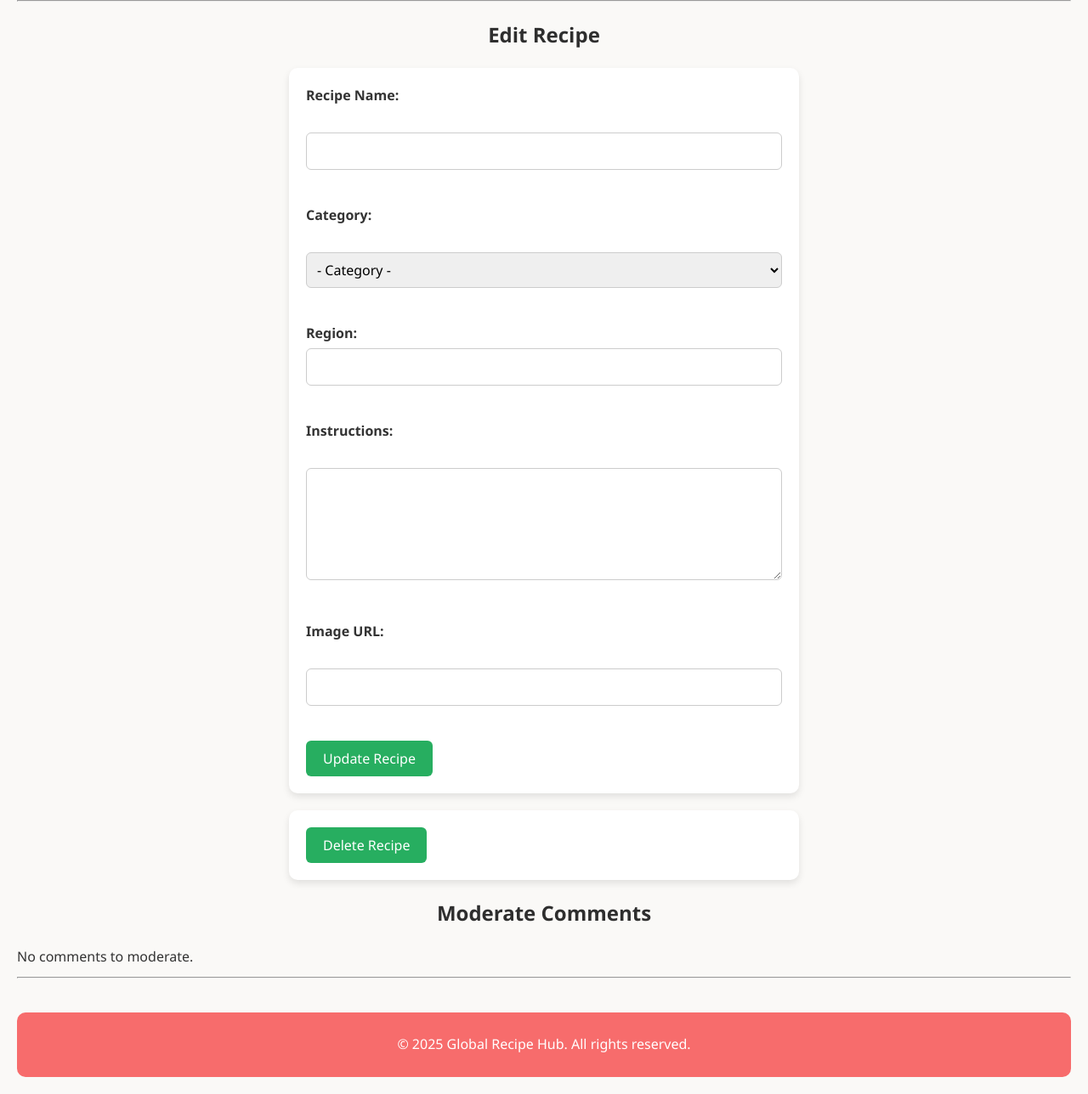
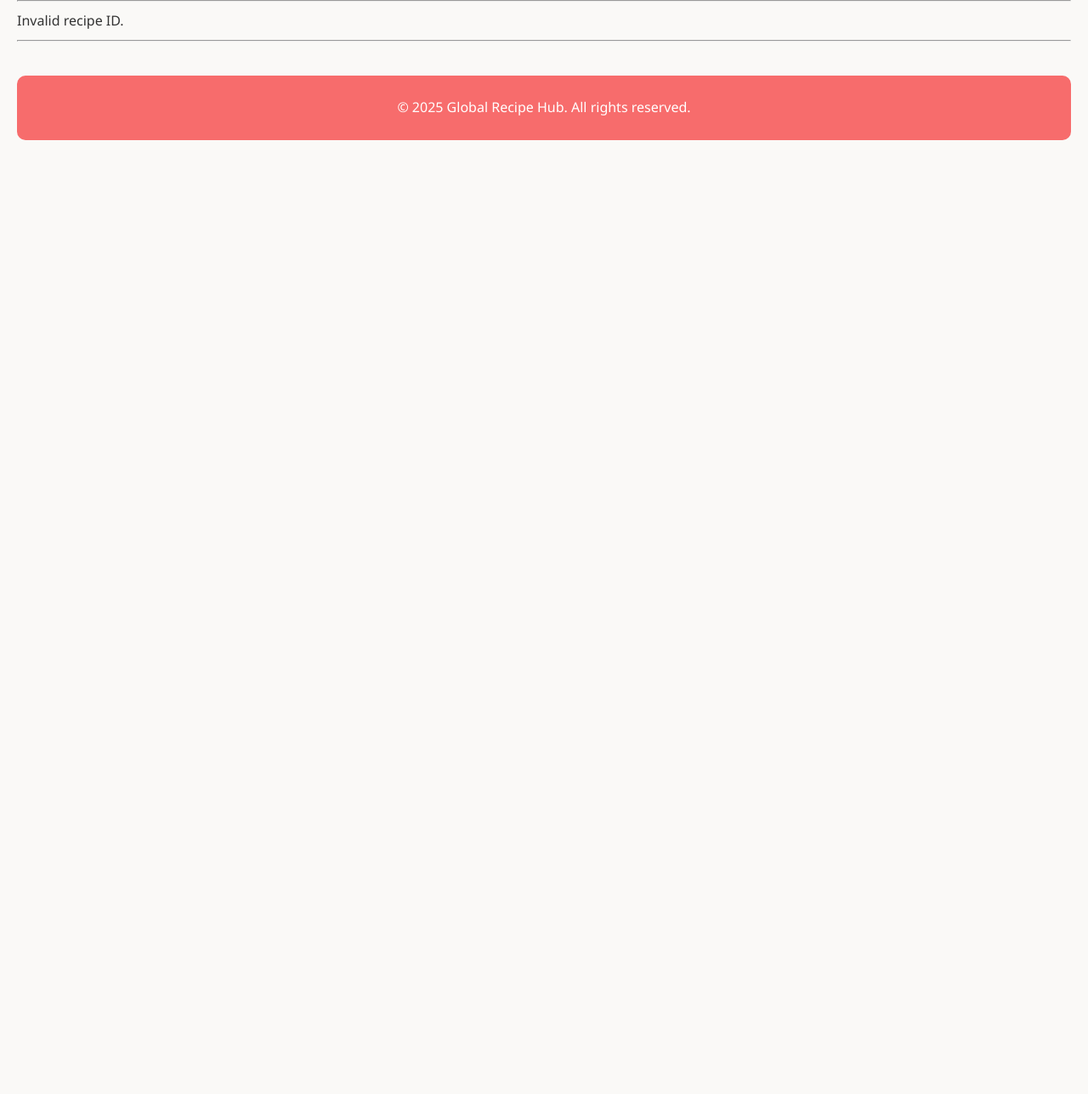
Before and after one commit to RunDevelop344/Global-Recipe-Hub-CMS, a PHP site: page /edit.php in a window 1280 px wide. Shown: the part 147-1435 px from the top of the page at 85% size. After the commit the page ends 312 px from the top, so only its background shows below. Run offline with PHP 8.4, Linux system fonts and the light colour scheme; the visitor is signed in with stand-in values (Sample User, id 1); data that the repository does not hold is empty.

Commit message:
edit.php updated

```diff
--- a/edit.php
+++ b/edit.php
@@ -1,70 +1,87 @@
-
 <?php
 require_once 'admin.php';
 require_once 'connect.php';
 require 'header.php';
-
 ?>
 
+<?php
+$db->setAttribute(PDO::ATTR_ERRMODE, PDO::ERRMODE_EXCEPTION);
 
+// Get recipe ID
+$id = $_GET['id'] ?? null;
 
-<?php
-$id = $_GET['id'] ?? null;
+if (!$id) {
+    echo "<p>Invalid recipe ID.</p>";
+    include 'footer.php';
+    exit;
+}
+
+// Fetch recipe
 $statement = $db->prepare("SELECT * FROM meals WHERE meal_id = ?");
 $statement->execute([$id]);
 $recipe = $statement->fetch(PDO::FETCH_ASSOC);
+
+if (!$recipe) {
+    echo "<p>Recipe not found.</p>";
+    include 'footer.php';
+    exit;
+}
+
 $category_id = $recipe['category_id'];
 
+// DELETE RECIPE
 if (isset($_POST['delete'])) {
     $delete = $db->prepare("DELETE FROM meals WHERE meal_id = ?");
     $delete->execute([$id]);
-    header("Location: index.php"); // redirect after deletion
+    header("Location: index.php");
     exit;
 }
 
-// Update recipe ONLY when update form is submitted
-if (isset($_POST['name']) && !isset($_POST['moderate_action']) && !isset($_POST['delete'])) {
+// UPDATE RECIPE
+if ($_SERVER["REQUEST_METHOD"] === "POST" && isset($_POST['name']) && !isset($_POST['moderate_action'])) {
 
-    $name = $_POST['name'];
-    $category_id = $_POST['category'];
-    $region = htmlspecialchars($_POST['region']);
-    $instructions = $_POST['instructions'];
-    $image = $_POST['image'];
+    $name = trim($_POST['name']);
+    $category_id = (int)$_POST['category'];
+    $region = trim($_POST['region']);
+    $instructions = trim($_POST['instructions']);
+    $image = trim($_POST['image']);
 
-    $update = $db->prepare("UPDATE meals SET meal_name=?, category_id=?, region=?, instructions=?, image_url=? WHERE meal_id=?");
+    $update = $db->prepare("
+        UPDATE meals
+        SET meal_name=?, category_id=?, region=?, instructions=?, image_url=?
+        WHERE meal_id=?
+    ");
     $update->execute([$name, $category_id, $region, $instructions, $image, $id]);
 
     header("Location: index.php");
     exit;
 }
 
+// COMMENT MODERATION
+if ($_SERVER['REQUEST_METHOD'] === 'POST' && isset($_POST['moderate_action'], $_POST['comment_id'])) {
 
-if ($_SERVER['REQUEST_METHOD'] === 'POST' && isset($_POST['moderate_action'], $_POST['comment_id'])) {
-    $comment_id = $_POST['comment_id'];
+    $comment_id = (int)$_POST['comment_id'];
     $action = $_POST['moderate_action'];
 
-    switch ($action) {
-        case 'delete':
-            $statement = $db->prepare("DELETE FROM comments WHERE comment_id = ?");
-            $statement->execute([$comment_id]);
-            break;
+    if ($action === 'delete') {
+        $statement = $db->prepare("DELETE FROM comments WHERE comment_id = ?");
+        $statement->execute([$comment_id]);
 
-        case 'hide':
-            $statement = $db->prepare("UPDATE comments SET visible = 0 WHERE comment_id = ?");
-            $statement->execute([$comment_id]);
-            break;
+    } elseif ($action === 'hide') {
+        $statement = $db->prepare("UPDATE comments SET visible = 0 WHERE comment_id = ?");
+        $statement->execute([$comment_id]);
+    }
 
-    }
-    header("Location: edit.php?id=$id"); // Refresh page after moderation
+    header("Location: edit.php?id=$id");
     exit;
 }
 
-// Fetch comments by non-admins for this recipe
+// FETCH COMMENTS (using role = 'user' rather than is_admin)
 $commentStatement = $db->prepare("
     SELECT c.comment_id, c.user_id, c.comment, c.visible, u.username
     FROM comments c
     JOIN users u ON c.user_id = u.user_id
-    WHERE c.meal_id = ? AND u.is_admin = 0
+    WHERE c.meal_id = ? AND u.role = 'user'
     ORDER BY c.created_at DESC
 ");
 $commentStatement->execute([$id]);
@@ -73,33 +90,24 @@ $comments = $commentStatement->fetchAll(PDO::FETCH_ASSOC);
 ?>
 
 <h2>Edit Recipe</h2>
+
 <form method="POST">
     <label>Recipe Name:</label><br>
-    <input type="text" name="name" value="<?= htmlspecialchars($recipe['meal_name'] ?? '') ?>"><br><br>
+    <input type="text" name="name" value="<?= htmlspecialchars($recipe['meal_name']) ?>"><br><br>
 
-    <label><strong>Category:</strong></label><br>
-    <select id="category" name="category" required style="width:100%; padding:8px;">
+    <label>Category:</label><br>
+    <select id="category" name="category">
         <option value="">- Category -</option>
-        <option value="1" <?php if($category_id==1) echo 'selected'; ?>>Dessert</option>
-        <option value="2" <?php if($category_id==2) echo 'selected'; ?>>Beef</option>
-        <option value="3" <?php if($category_id==3) echo 'selected'; ?>>Vegetarian</option>
-        <option value="4" <?php if($category_id==4) echo 'selected'; ?>>Chicken</option>
-        <option value="5" <?php if($category_id==5) echo 'selected'; ?>>Side</option>
-        <option value="6" <?php if($category_id==6) echo 'selected'; ?>>Seafood</option>
-        <option value="7" <?php if($category_id==7) echo 'selected'; ?>>Pork</option>
-        <option value="8" <?php if($category_id==8) echo 'selected'; ?>>Miscellaneous</option>
-        <option value="9" <?php if($category_id==9) echo 'selected'; ?>>Breakfast</option>
-        <option value="10" <?php if($category_id==10) echo 'selected'; ?>>Starter</option>
-        <option value="11" <?php if($category_id==11) echo 'selected'; ?>>Pasta</option>
-        <option value="12" <?php if($category_id==12) echo 'selected'; ?>>Vegan</option>
-        <option value="13" <?php if($category_id==13) echo 'selected'; ?>>Lamb</option>
-        <option value="14" <?php if($category_id==14) echo 'selected'; ?>>Goat</option>
+
+        <?php for ($i = 1; $i <= 14; $i++): ?>
+            <option value="<?= $i ?>" <?= ($category_id == $i ? 'selected' : '') ?>>
+                Category <?= $i ?>
+            </option>
+        <?php endfor; ?>
     </select><br><br>
 
-
     <label>Region:</label>
-    <input type="text" name="region" value="<?= htmlspecialchars($recipe['region'] ?? '') ?>"><br><br>
-
+    <input type="text" name="region" value="<?= htmlspecialchars($recipe['region']) ?>"><br><br>
 
     <label>Instructions:</label><br>
     <textarea name="instructions" rows="5" cols="40"><?= htmlspecialchars($recipe['instructions']) ?></textarea><br><br>
@@ -110,8 +118,8 @@ $comments = $commentStatement->fetchAll(PDO::FETCH_ASSOC);
     <button type="submit">Update Recipe</button>
 </form>
 
-    <form method="POST" onsubmit="return confirm('Are you sure you want to delete this recipe?');">
-    <button type="submit" name="delete" >Delete Recipe</button>
+<form method="POST" onsubmit="return confirm('Are you sure you want to delete this recipe?');">
+    <button type="submit" name="delete">Delete Recipe</button>
 </form>
 
 <h2>Moderate Comments</h2>
@@ -122,18 +130,17 @@ $comments = $commentStatement->fetchAll(PDO::FETCH_ASSOC);
     <?php foreach ($comments as $comment): ?>
         <div style="border:1px solid #ccc; padding:10px; margin:10px 0;">
             <p><strong><?= htmlspecialchars($comment['username']) ?>:</strong>
-                <?= $comment['visible'] ? htmlspecialchars($comment['comment']) : '<em>Hidden</em>'; ?>
+                <?= $comment['visible'] ? htmlspecialchars($comment['comment']) : '<em>Hidden</em>' ?>
             </p>
+
             <form method="POST" style="display:inline;">
                 <input type="hidden" name="comment_id" value="<?= $comment['comment_id'] ?>">
+
                 <button name="moderate_action" value="delete" onclick="return confirm('Delete this comment?');">Delete</button>
                 <button name="moderate_action" value="hide">Hide</button>
-
             </form>
         </div>
-
     <?php endforeach; ?>
 <?php endif; ?>
 
-
 <?php include 'footer.php'; ?>
```
